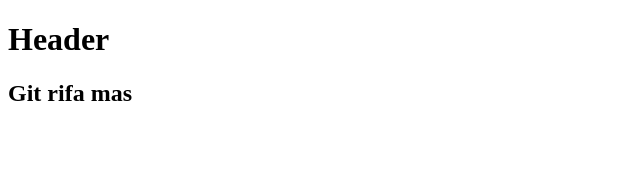
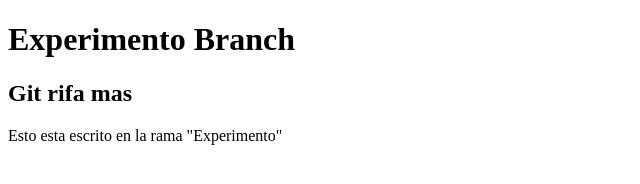
Before and after one commit to AChavez-93/course_git, a plain HTML site: page index.html in a window 1280 px wide. Shown: the whole page, without its empty margins (0-640 px from the left). Drawn offline with Linux system fonts and the light colour scheme.

Commit message:
Agregamos footer en texto de Branch

```diff
--- a/index.html
+++ b/index.html
@@ -7,10 +7,15 @@
 </head>
 <body>
     <header>
-        <h1>Header</h1>
+        <h1>Experimento Branch</h1>
     </header>
     <div class="container">
         <h2>Git rifa mas</h2>
     </div>
+    <footer>
+        <p>
+            Esto esta escrito en la rama "Experimento"
+        </p>
+    </footer>
 </body>
 </html>
```
Also changed, not shown: 2 other files.
